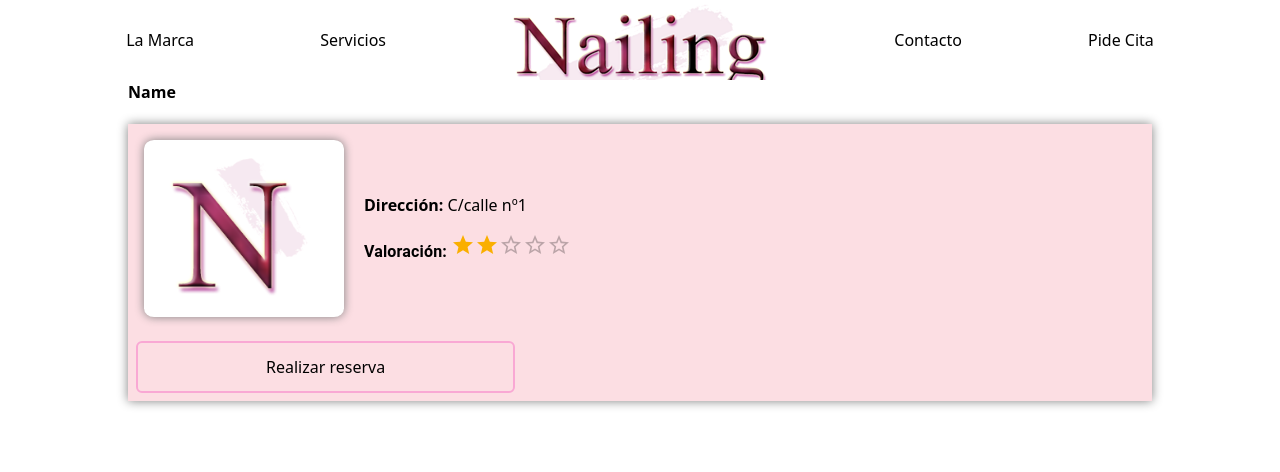
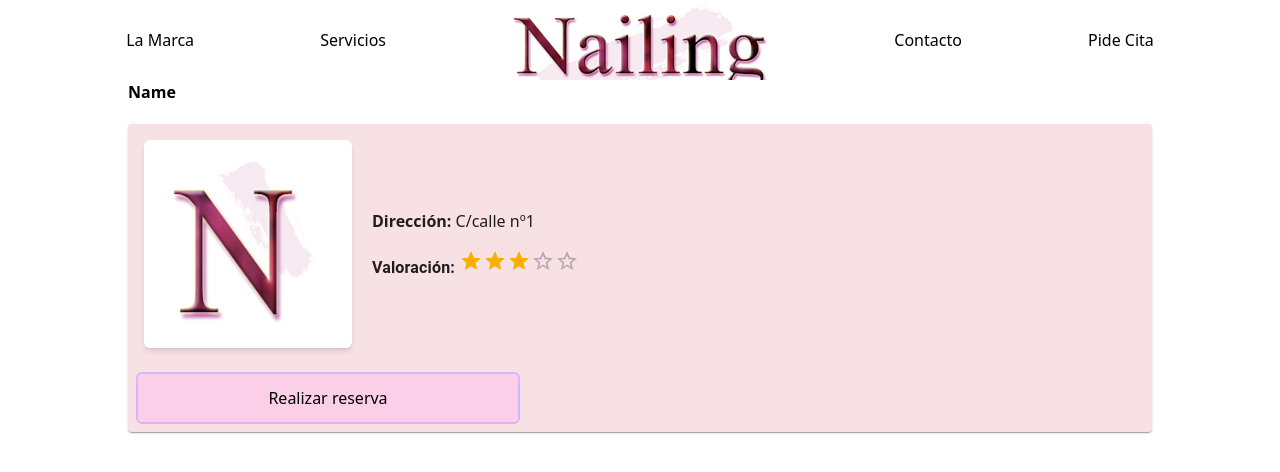
Before and after one commit to lausalbra/nailing, a React (Create React App) app in the folder src/web-app/: page /centro in a window 1280 px wide. Shown: the top 472 px of the page. Built offline with nearby package versions, Linux system fonts and the light colour scheme.

Commit message:
css bien hecho

```diff
--- a/src/web-app/src/components/CenterDetails/Center.css
+++ /dev/null
@@ -1,9 +0,0 @@
-.card {
-    background-color: rgb(252, 222, 227);
-    box-shadow: 0 0 10px grey;
-}
-img {
-    width: 200px;
-    box-shadow: 0 0 10px grey;
-    border-radius: 5%;
-}
--- a/src/web-app/src/components/CenterDetails/index.js
+++ b/src/web-app/src/components/CenterDetails/index.js
@@ -2,23 +2,22 @@ import * as React from 'react';
 import Card from '@mui/material/Card';
 import CardActions from '@mui/material/CardActions';
 import CardContent from '@mui/material/CardContent';
-import "./Center.css";
 import { BasicRating } from "../Rating";
 
 export function CenterDetails({image, address, rating}) {
   return (
-    <Card class="card" sx={{ minWidth: 275 }}>
+    <Card style={{backgroundColor: 'rgb(248, 225, 228)'}} sx={{ minWidth: 275 }}>
       <CardContent>
       <div className="flex items-center">
-            <img src={image} alt="img" className="max-w-full float-left bg-white" />
+            <img src={image} alt="img" className="w-52 aspect-square rounded-md shadow-md max-w-full float-left bg-white" />
             <div className="ml-5 items-center">
                 <p><strong>Dirección:</strong> {address}</p>
-                <p><BasicRating name="read-only" value={rating} readOnly /></p>
+                <p><BasicRating value={rating} readOnly /></p>
             </div>
         </div>
       </CardContent>
       <CardActions>
-            <button className="border-2 border-pink-300 text-black px-32 py-3 rounded-md text-1xl font-medium hover:bg-pink-300 transition duration-300">Realizar reserva</button>
+            <button className="border-2 border-purple-300 bg-pink-200 text-black w-96 py-3 rounded-md text-1xl font-medium hover:bg-purple-300 transition duration-300">Realizar reserva</button>
       </CardActions>
     </Card>
   );
--- a/src/web-app/src/components/Rating/index.js
+++ b/src/web-app/src/components/Rating/index.js
@@ -3,9 +3,8 @@ import Box from '@mui/material/Box';
 import Rating from '@mui/material/Rating';
 import Typography from '@mui/material/Typography';
 
-export function BasicRating() {
+export function BasicRating({value}) {
 
-    const [value, setValue] = React.useState(2);
     return (
         <Box
         sx={{
--- a/src/web-app/src/components/UserDetails/User.css
+++ /dev/null
@@ -1,9 +0,0 @@
-.card {
-    background-color: rgb(252, 222, 227);
-    box-shadow: 0 0 10px grey;
-}
-img {
-    width: 200px;
-    box-shadow: 0 0 10px grey;
-    border-radius: 5%;
-}
--- a/src/web-app/src/components/UserDetails/index.js
+++ b/src/web-app/src/components/UserDetails/index.js
@@ -2,14 +2,13 @@ import * as React from 'react';
 import Card from '@mui/material/Card';
 import CardActions from '@mui/material/CardActions';
 import CardContent from '@mui/material/CardContent';
-import "./User.css";
 
 export function UserDetails({ image, username, email, phone }) {
   return (
-    <Card class="card" sx={{ minWidth: 275 }}>
+    <Card style={{backgroundColor: 'rgb(248, 225, 228)'}} sx={{ minWidth: 275 }}>
       <CardContent>
       <div className="flex items-center">
-            <img src={image} alt="img" className="max-w-full float-left bg-white" />
+            <img src={image} alt="img" className="w-52 aspect-square rounded-md shadow-md max-w-full float-left bg-white" />
             <div className="ml-5 items-center">
                 <p><strong>Email:</strong> {email}</p>
                 <p><strong>Teléfono:</strong> {phone}</p>
@@ -17,8 +16,9 @@ export function UserDetails({ image, username, email, phone }) {
         </div>
       </CardContent>
       <CardActions>
-            <button className="border-2 border-pink-300 text-black px-32 py-3 rounded-md text-1xl font-medium hover:bg-pink-300 transition duration-300">Mis reservas</button>
+            <button className="border-2 border-purple-300 bg-pink-200 text-black w-96 py-3 rounded-md text-1xl font-medium hover:bg-purple-300 transition duration-300">Mis reservas</button>
       </CardActions>
     </Card>
+
   );
 }
--- a/src/web-app/src/views/Centro/index.js
+++ b/src/web-app/src/views/Centro/index.js
@@ -6,7 +6,7 @@ export function Centro() {
     return (
         <>
             <Nombre name={'Name'} ></Nombre>
-            <CenterDetails image={foto} address={'C/calle nº1'} rating={'5'}  ></CenterDetails>
+            <CenterDetails image={foto} address={'C/calle nº1'} rating={'3'}  ></CenterDetails>
 
         </>
 
```
